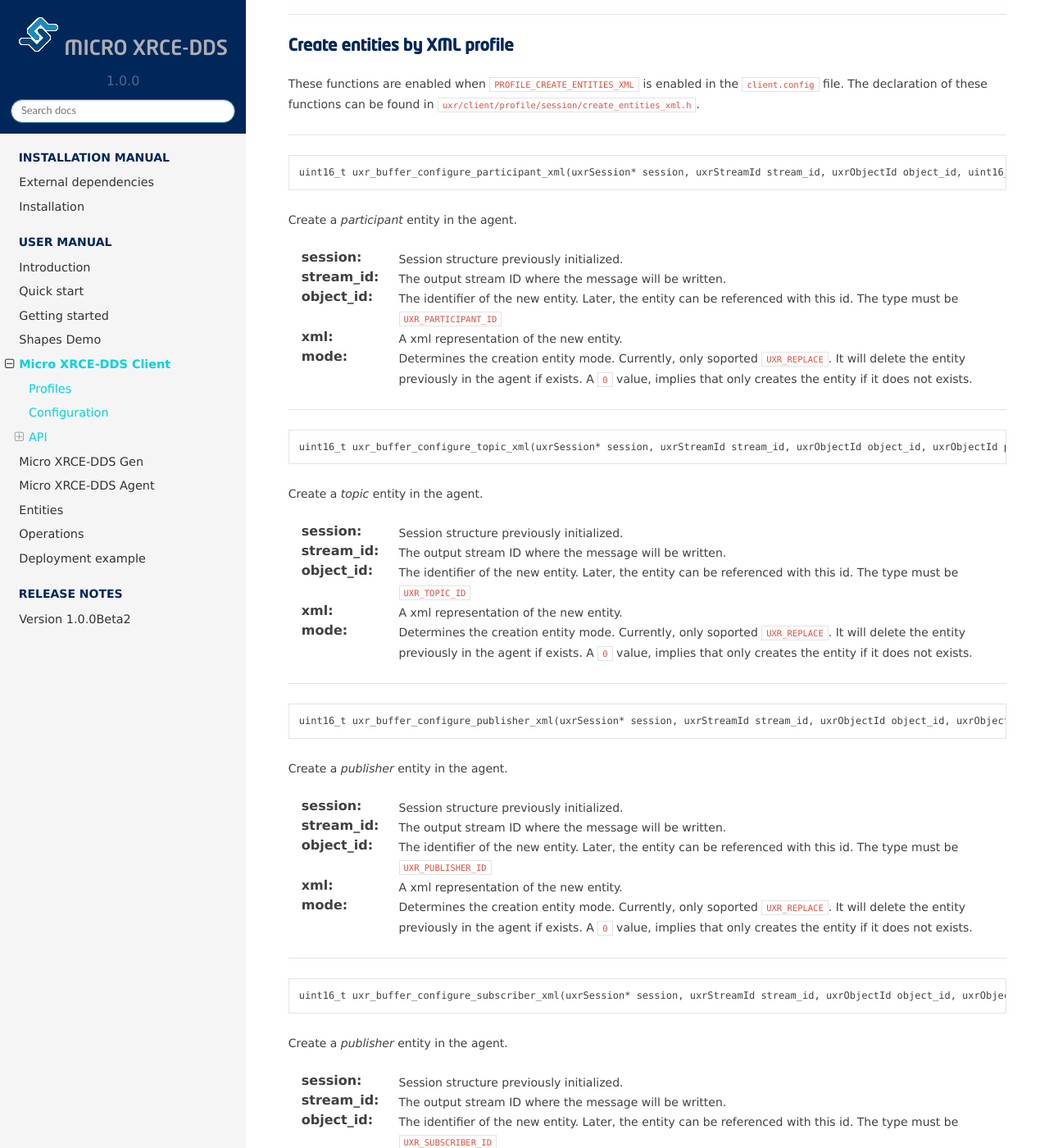
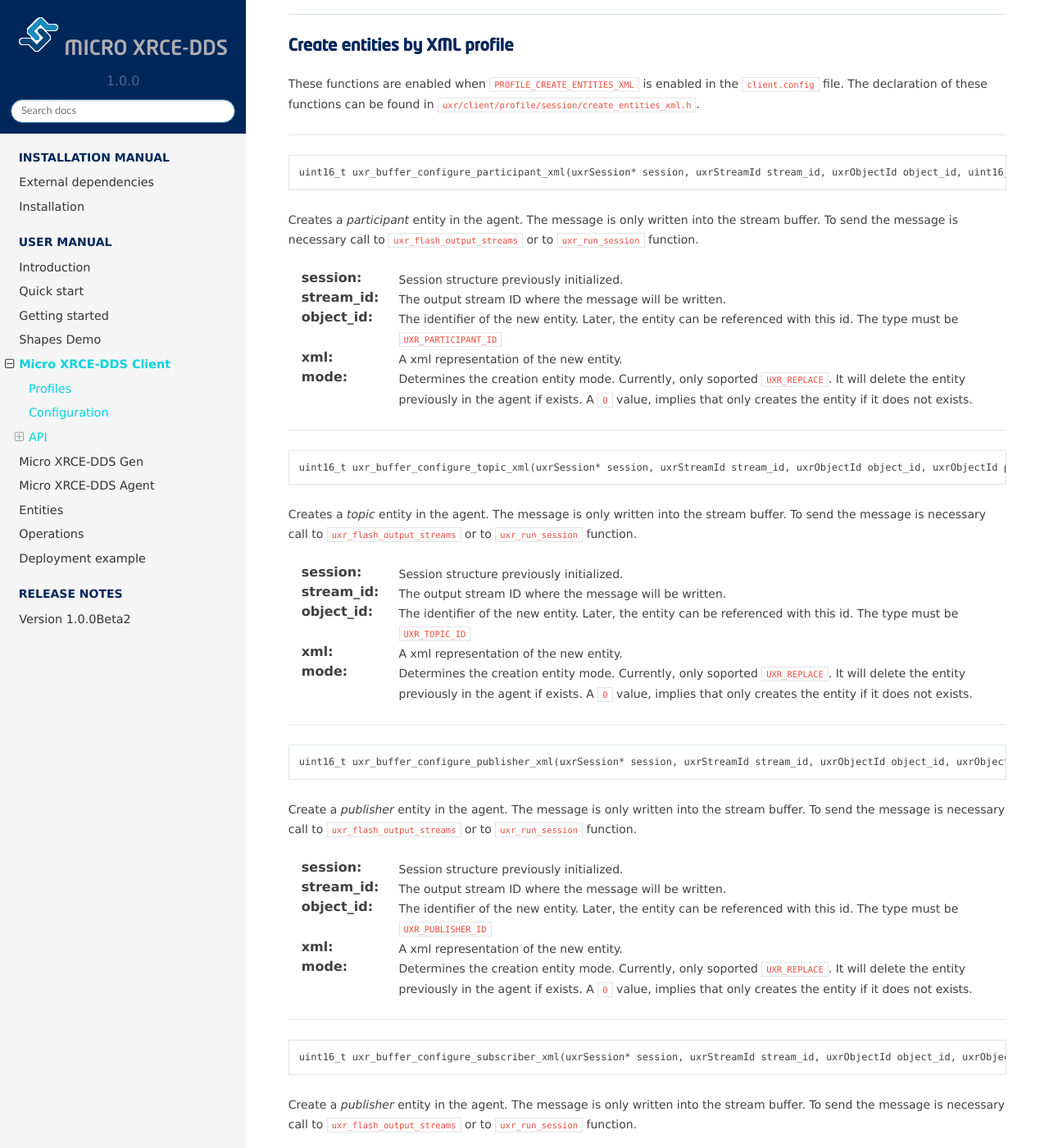
Before and after one commit to eProsima/Micro-XRCE-DDS-docs, a Sphinx documentation site: the page built from docs/client.rst, in a window 1280 px wide and 1400 px high, scrolled down 7721 px. Shown: the whole window at 82% size. Built offline with Sphinx 7.4.7 and the Read the Docs theme 2.0.0, drawn with Linux system fonts in a browser that asks for light colours; some of the changed text lies outside the part shown.

Commit message:
Increase uxr_buffer_ functions documentation.

```diff
--- a/docs/client.rst
+++ b/docs/client.rst
@@ -391,7 +391,9 @@ The declaration of these functions can be found in ``uxr/client/profile/session/
 
     uint16_t uxr_buffer_configure_participant_xml(uxrSession* session, uxrStreamId stream_id, uxrObjectId object_id, uint16_t domain, const char* xml, uint8_t mode);
 
-Create a `participant` entity in the agent.
+Creates a `participant` entity in the agent.
+The message is only written into the stream buffer.
+To send the message is necessary call to ``uxr_flash_output_streams`` or to ``uxr_run_session`` function.
 
 :session: Session structure previously initialized.
 :stream_id: The output stream ID where the message will be written.
@@ -410,7 +412,9 @@ Create a `participant` entity in the agent.
 
     uint16_t uxr_buffer_configure_topic_xml(uxrSession* session, uxrStreamId stream_id, uxrObjectId object_id, uxrObjectId participant_id, const char* xml, uint8_t mode);
 
-Create a `topic` entity in the agent.
+Creates a `topic` entity in the agent.
+The message is only written into the stream buffer.
+To send the message is necessary call to ``uxr_flash_output_streams`` or to ``uxr_run_session`` function.
 
 :session: Session structure previously initialized.
 :stream_id: The output stream ID where the message will be written.
@@ -430,6 +434,8 @@ Create a `topic` entity in the agent.
     uint16_t uxr_buffer_configure_publisher_xml(uxrSession* session, uxrStreamId stream_id, uxrObjectId object_id, uxrObjectId participant_id, const char* xml, uint8_t mode);
 
 Create a `publisher` entity in the agent.
+The message is only written into the stream buffer.
+To send the message is necessary call to ``uxr_flash_output_streams`` or to ``uxr_run_session`` function.
 
 :session: Session structure previously initialized.
 :stream_id: The output stream ID where the message will be written.
@@ -449,6 +455,8 @@ Create a `publisher` entity in the agent.
     uint16_t uxr_buffer_configure_subscriber_xml(uxrSession* session, uxrStreamId stream_id, uxrObjectId object_id, uxrObjectId participant_id, const char* xml, uint8_t mode);
 
 Create a `publisher` entity in the agent.
+The message is only written into the stream buffer.
+To send the message is necessary call to ``uxr_flash_output_streams`` or to ``uxr_run_session`` function.
 
 :session: Session structure previously initialized.
 :stream_id: The output stream ID where the message will be written.
@@ -468,6 +476,8 @@ Create a `publisher` entity in the agent.
     uint16_t uxr_buffer_configure_datawriter_xml(uxrSession* session, uxrStreamId stream_id, uxrObjectId object_id, uxrObjectId publisher_id, const char* xml, uint8_t mode);
 
 Create a `datawriter_id` entity in the agent.
+The message is only written into the stream buffer.
+To send the message is necessary call to ``uxr_flash_output_streams`` or to ``uxr_run_session`` function.
 
 :session: Session structure previously initialized.
 :stream_id: The output stream ID where the message will be written.
@@ -487,6 +497,8 @@ Create a `datawriter_id` entity in the agent.
     uint16_t uxr_buffer_configure_datareader_xml(uxrSession* session, uxrStreamId stream_id, uxrObjectId object_id, uxrObjectId subscriber_id, const char* xml, uint8_t mode);
 
 Create a `datareader` entity in the agent.
+The message is only written into the stream buffer.
+To send the message is necessary call to ``uxr_flash_output_streams`` or to ``uxr_run_session`` function.
 
 :session: Session structure previously initialized.
 :stream_id: The output stream ID where the message will be written.
@@ -513,6 +525,8 @@ The declaration of these functions can be found in ``uxr/client/profile/session/
     uint16_t uxr_buffer_create_participant_ref(uxrSession* session, uxrStreamId stream_id, uxrObjectId object_id, const char* ref, uint8_t mode);
 
 Create a `datareader` entity in the agent.
+The message is only written into the stream buffer.
+To send the message is necessary call to ``uxr_flash_output_streams`` or to ``uxr_run_session`` function.
 
 :session: Session structure previously initialized.
 :stream_id: The output stream ID where the message will be written.
@@ -539,6 +553,8 @@ The declaration of these functions can be found in ``uxr/client/profile/session/
     uint16_t uxr_buffer_delete_entity(uxrSession* session, uxrStreamId stream_id, uxrObjectId object_id);
 
 Removes a entity.
+The message is only written into the stream buffer.
+To send the message is necessary call to ``uxr_flash_output_streams`` or to ``uxr_run_session`` function.
 
 :session: Session structure previously initialized.
 :stream_id: The output stream ID where the message will be written.
@@ -563,6 +579,8 @@ All received topic will have the same request identifier.
 The topics will be received at the callback topic through the ``run_session`` function.
 If there is no error with the request data, the topics will be received generating a status callback with the value ``UXR_STATUS_OK``.
 If there is an error, a status error will be sent by the agent.
+The message is only written into the stream buffer.
+To send the message is necessary call to ``uxr_flash_output_streams`` or to ``uxr_run_session`` function.
 
 :session: Session structure previously initialized.
 :stream_id: The output stream ID where the message will be written.
```
